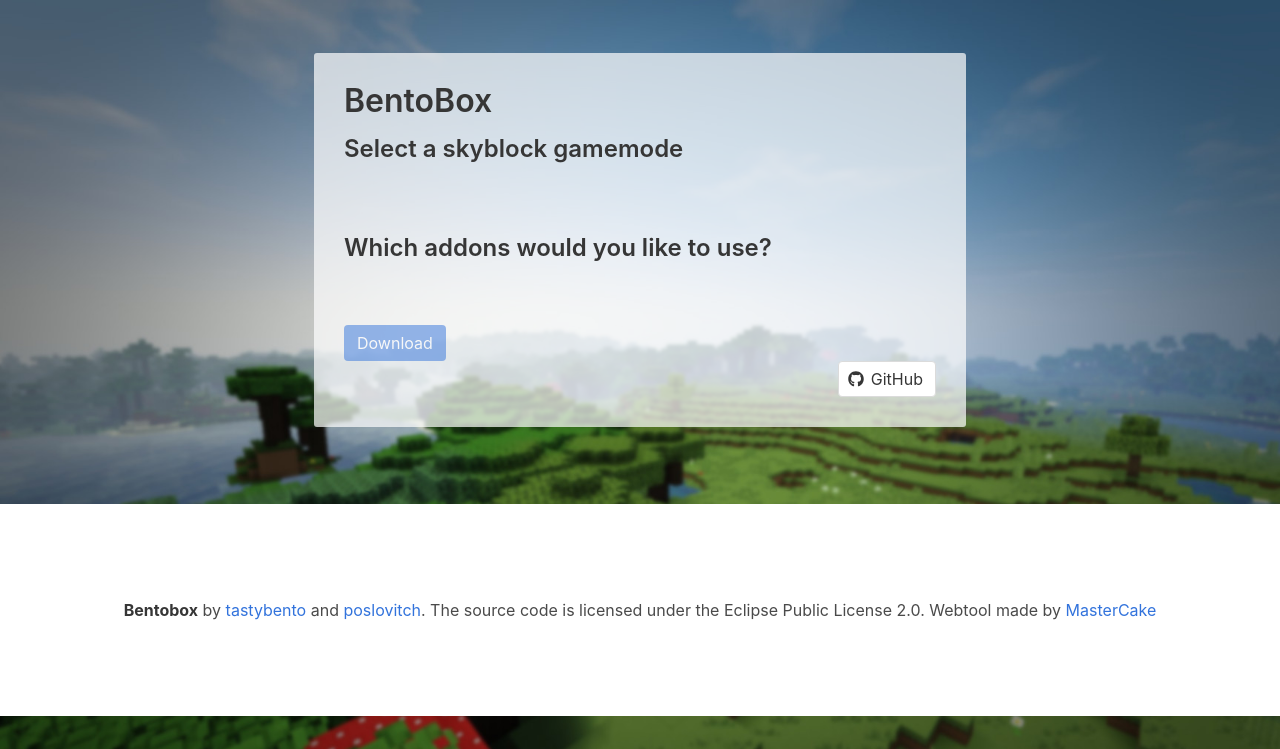
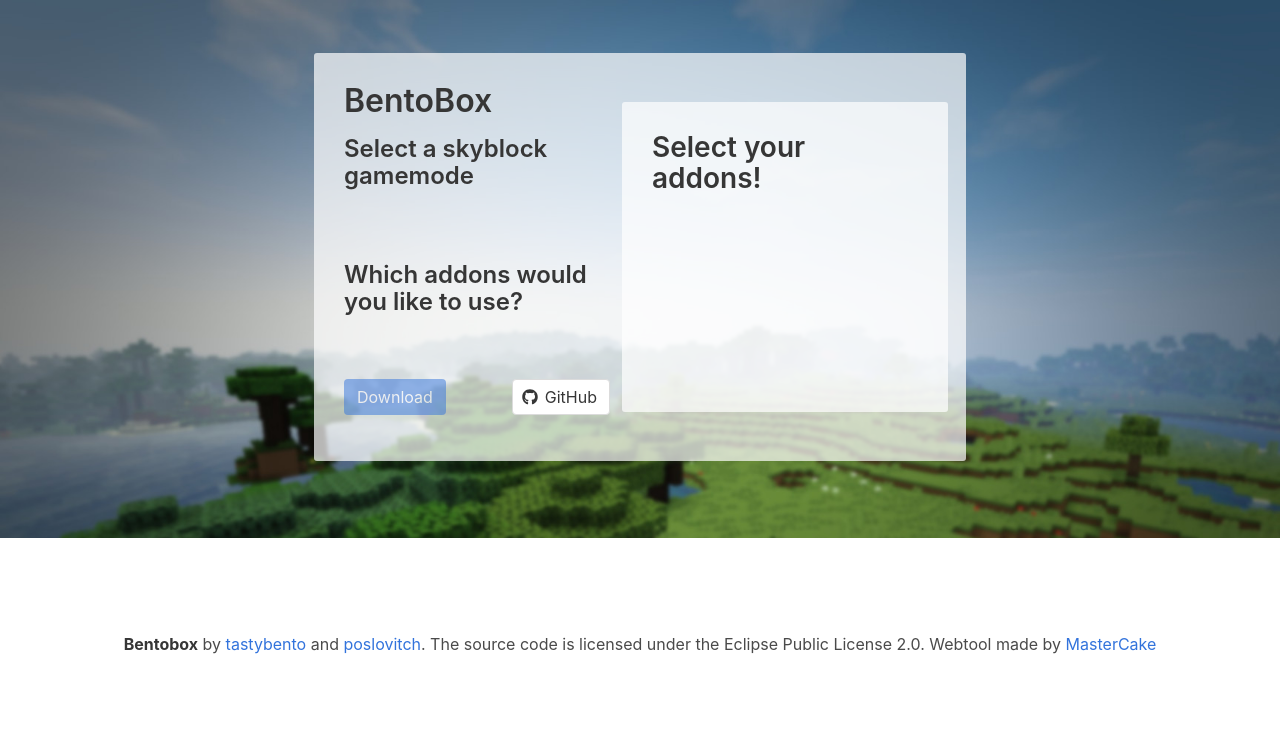
Before and after one commit to BentoBoxWorld/website, a Flask app: page / in a window 1280 px wide. Shown: the top 749 px of the page. Run offline with Flask 2, Linux system fonts and the light colour scheme; data that the repository does not hold is empty; some libraries are stand-ins or nearby versions.

Commit message:
fixed #2, #3, #4

```diff
--- a/app.py
+++ b/app.py
@@ -17,16 +17,11 @@
 @app.route('/')
 def index():
   addon_names = get_addons()
-  return render_template('index.html', essentials=addon_names[:2], addons=addon_names[2:])
+  return render_template('index.html', addons=addon_names)
 
 @app.route('/create-jar/')
 def create_jar():
-  addons = []
-  addons.append(request.args.get('gamemode', None))
-
-  for arg in request.args:
-    if arg != "gamemode":
-      addons.append(arg)
+  addons = list(map(lambda e: e, request.args))
 
   # check if the zip is cached for this addons
   zipPath = getZipFilePath(addons)
@@ -34,7 +29,6 @@
   if not os.path.exists(zipPath) or time.time() - os.stat(zipPath).st_mtime > CACHE_FILE_SECONDS:
     buildZip(addons)
 
-  print(zipPath)
   resp = make_response(send_file(zipPath, attachment_filename='BentoBox.zip', as_attachment=True))
   resp.set_cookie('downloaded', '1')
   return resp
--- a/requirements.txt
+++ b/requirements.txt
@@ -1,4 +1,4 @@
-Flask==0.12.2
-urllib3==1.22
-requests==2.18.4
+Flask==0.12.3
+urllib3==1.23
+requests==2.20.0
 gunicorn==19.9.0
--- a/static/css/style.css
+++ b/static/css/style.css
@@ -15,18 +15,18 @@
 .is-right {
   float: right;
 }
-img{
+img {
   float: right;
   padding-left: 10px;
 }
-.foot{
+.foot {
   height: auto;
   width: 100%;
   background-color: rgba(255, 255, 255, 1);
   position: fixed;
   margin-top: 0px;
 }
-label{
-  width: 100%;
+label {
+  width: 300px;
   padding-bottom: 5px;
 }
--- a/static/js/main.js
+++ b/static/js/main.js
@@ -1,5 +1,12 @@
 function selectedGameMode(){
-    document.getElementById("submit-button").removeAttribute('disabled');
+    elements = document.querySelectorAll("input");
+
+    if (elements[0].checked || elements[1].checked){
+        document.getElementById("submit-button").removeAttribute('disabled');
+    }else{
+        document.getElementById("submit-button").setAttribute('disabled', true);
+    }
+
 }
 
 function playLoadingAnimation(){
@@ -12,3 +19,11 @@
         }
       }, 100);
 }
+
+var textBox = document.getElementById("textbox");
+var textBoxTitle = document.getElementById("textboxTitle");
+
+function showDescription(labelEle){
+    textBoxTitle.innerHTML = labelEle.getAttribute("data-title");
+    textBox.innerHTML = labelEle.getAttribute("data-desc");
+}
--- a/templates/index.html
+++ b/templates/index.html
@@ -11,13 +11,15 @@
   <body>
     <div class="columns is-mobile is-centered">
       <div class="content column is-half">
+        <div class="columns">
+          <div class="column">
             <h1>BentoBox</h1>
             <form id="form" action="/create-jar/" method="get">
                 <h3>Select a skyblock gamemode</h3>
                 <label class="column is-one-third radio">
-              {% for item in essentials %}
-                <label class="checkbox">
-                  <input onclick="selectedGameMode()" type="radio" name="gamemode" value="{{ item }}">
+                  {% for item in addons[:2] %}
+                    <label onmouseover="showDescription(this)" data-title="{{ item.split("-")[1] | title}}" data-desc="{% include 'descriptions/' + item + '.desc' ignore missing %}" class="checkbox">
+                      <input class="gamemode" onclick="selectedGameMode()" type="checkbox" name="{{ item }}">
                       {{ item.split("-")[1] | title}}
                       <img src="https://img.shields.io/github/release-pre/BentoBoxWorld/{{ item }}.svg">
                     </label>
@@ -26,8 +28,8 @@
                 </label>
                 <h3>Which addons would you like to use?</h3>
                 <div class="addons column is-one-third">
-              {% for item in addons %}
-                <label class="checkbox">
+                  {% for item in addons[2:] %}
+                    <label onmouseover="showDescription(this)" data-title="{{ item.split("-")[1] | title}}" data-desc="{% include 'descriptions/' + item + '.desc' ignore missing %}" class="checkbox">
                       <input name="{{ item }}" type="checkbox">
                       {{ item.split("-")[1] | title}}
                       <img src="https://img.shields.io/github/release-pre/BentoBoxWorld/{{ item }}.svg">
@@ -38,14 +40,20 @@
                 </div>
                 <div class="control">
                   <button id="submit-button" onclick="playLoadingAnimation()" class="button is-link is-left" disabled>Download</button>
-            </div>
-            <a href="https://github.com/BentoBoxWorld" class="button is-right">
+                  <a id="githubButton" href="https://github.com/BentoBoxWorld" class="button is-right">
                     <span class="icon">
                       <i class="fab fa-github"></i>
                     </span>
                     <span>GitHub</span>
                   </a>
+                </div>
               </form>
+            </div>
+            <div class="column content">
+              <h2 id="textboxTitle">Select your addons!</h2>
+              <div id="textbox"></div>
+            </div>
+        </div>
       </div>
     </div>
 
```
Also changed, not shown: 6 other files. Lines whose indentation alone changed are shown as unchanged.
